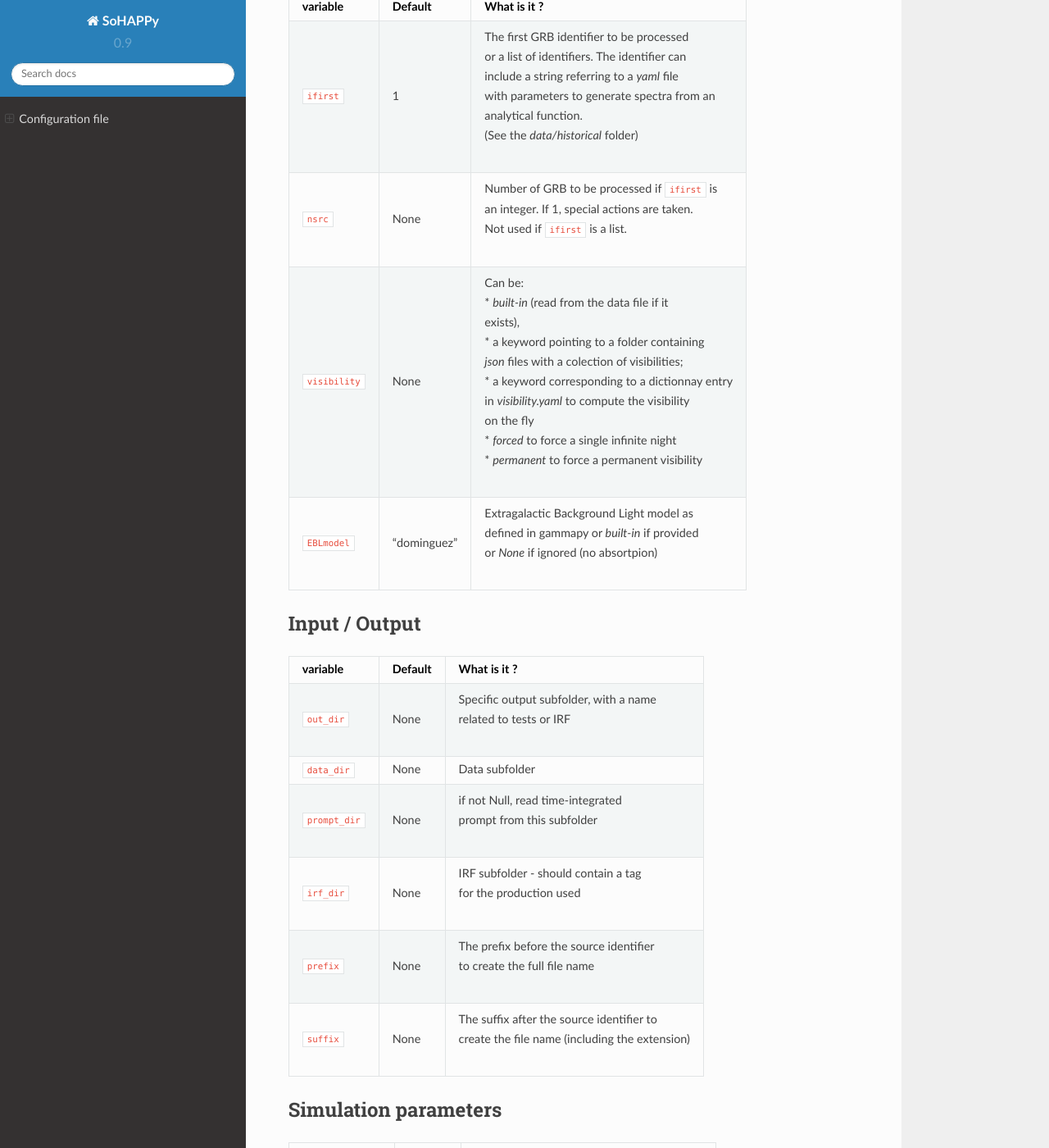
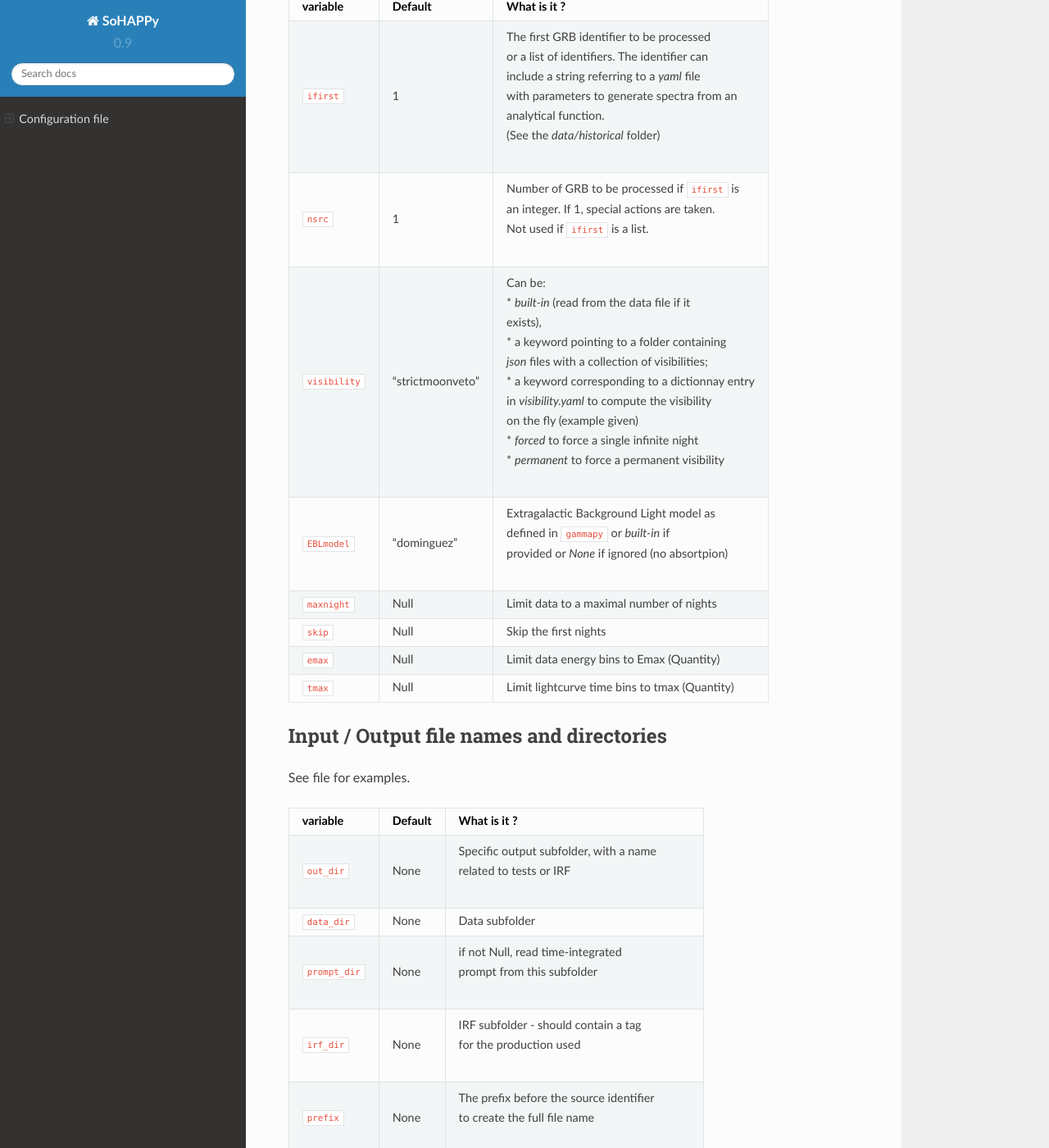
Before and after one commit to tstolarczyk/SoHAPPy, a Sphinx documentation site: the page built from docs/configuration.rst, in a window 1280 px wide and 1400 px high, scrolled down 682 px. Shown: the whole window at 82% size. Built offline with Sphinx 7.4.7 and the Read the Docs theme 2.0.0, drawn with Linux system fonts in a browser that asks for light colours; some of the changed text lies outside the part shown.

Commit message:
Update configuration.rst

```diff
--- a/docs/configuration.rst
+++ b/docs/configuration.rst
@@ -27,40 +27,50 @@ Physics parameters
 
 .. tabularcolumns:: |l|c|p{5cm}|
 
-+----------------+--------------+--------------------------------------------------+
-| variable       | Default      | What is it ?                                     |
-+================+==============+==================================================+
-| ``ifirst``     | 1            | | The first GRB identifier to be processed       |
-|                |              | | or a list of identifiers. The identifier can   |
-|                |              | | include a string referring to a `yaml` file    |
-|                |              | | with parameters to generate spectra from an    |
-|                |              | | analytical function.                           |
-|                |              | | (See the `data/historical` folder)             |
-+----------------+--------------+--------------------------------------------------+
-| ``nsrc``       | None         | | Number of GRB to be processed if ``ifirst`` is |
-|                |              | | an integer. If 1, special actions are taken.   |
-|                |              | | Not used if ``ifirst`` is a list.              |
-+----------------+--------------+--------------------------------------------------+
-| ``visibility`` | None         | | Can be:                                        |
-|                |              | | * `built-in` (read from the data file if it    |
-|                |              | | exists),                                       |
-|                |              | | * a keyword pointing to a folder containing    |
-|                |              | | `json` files with a colection of visibilities; |
-|                |              | | * a keyword corresponding to a dictionnay entry|
-|                |              | | in `visibility.yaml` to compute the visibility |
-|                |              | | on the fly                                     |
-|                |              | | * `forced` to force a single infinite night    |
-|                |              | | * `permanent` to force a permanent visibility  |
-+----------------+--------------+--------------------------------------------------+
-| ``EBLmodel``   | "dominguez"  | | Extragalactic Background Light model as        |
-|                |              | | defined in gammapy or `built-in` if provided   |
-|                |              | | or `None` if ignored (no absortpion)           |
-+----------------+--------------+--------------------------------------------------+
++----------------+------------------+--------------------------------------------------+
+| variable       | Default          | What is it ?                                     |
++================+==================+==================================================+
+| ``ifirst``     | 1                | | The first GRB identifier to be processed       |
+|                |                  | | or a list of identifiers. The identifier can   |
+|                |                  | | include a string referring to a `yaml` file    |
+|                |                  | | with parameters to generate spectra from an    |
+|                |                  | | analytical function.                           |
+|                |                  | | (See the `data/historical` folder)             |
++----------------+------------------+--------------------------------------------------+
+| ``nsrc``       | 1                | | Number of GRB to be processed if ``ifirst`` is |
+|                |                  | | an integer. If 1, special actions are taken.   |
+|                |                  | | Not used if ``ifirst`` is a list.              |
++----------------+------------------+--------------------------------------------------+
+| ``visibility`` | "strictmoonveto" | | Can be:                                        |
+|                |                  | | * `built-in` (read from the data file if it    |
+|                |                  | | exists),                                       |
+|                |                  | | * a keyword pointing to a folder containing    |
+|                |                  | | `json` files with a collection of visibilities;|
+|                |                  | | * a keyword corresponding to a dictionnay entry|
+|                |                  | | in `visibility.yaml` to compute the visibility |
+|                |                  | | on the fly (example given)                     |
+|                |                  | | * `forced` to force a single infinite night    |
+|                |                  | | * `permanent` to force a permanent visibility  |
++----------------+------------------+--------------------------------------------------+
+| ``EBLmodel``   | "dominguez"      | | Extragalactic Background Light model as        |
+|                |                  | | defined in ``gammapy`` or `built-in` if        |
+|                |                  | | provided or `None` if ignored (no absortpion)  |
++----------------+------------------+--------------------------------------------------+
+| ``maxnight``   | Null             |  Limit data to a maximal number of nights        |
++----------------+------------------+--------------------------------------------------+
+| ``skip``       | Null             |  Skip the first nights                           |
++----------------+------------------+--------------------------------------------------+
+| ``emax``       | Null             |  Limit data energy bins to Emax (Quantity)       |
++----------------+------------------+--------------------------------------------------+
+| ``tmax``       | Null             |  Limit lightcurve time bins to tmax (Quantity)   |
++----------------+------------------+--------------------------------------------------+
 
-Input / Output
---------------
+Input / Output file names and directories
+-----------------------------------------
 
 .. tabularcolumns:: |l|c|p{5cm}|
+
+See file for examples.
 
 +------------------+-------------------+--------------------------------------------------+
 | variable         | Default           | What is it ?                                     |
```
Also changed, not shown: other parts of docs/configuration.rst (+6 -11 lines).
